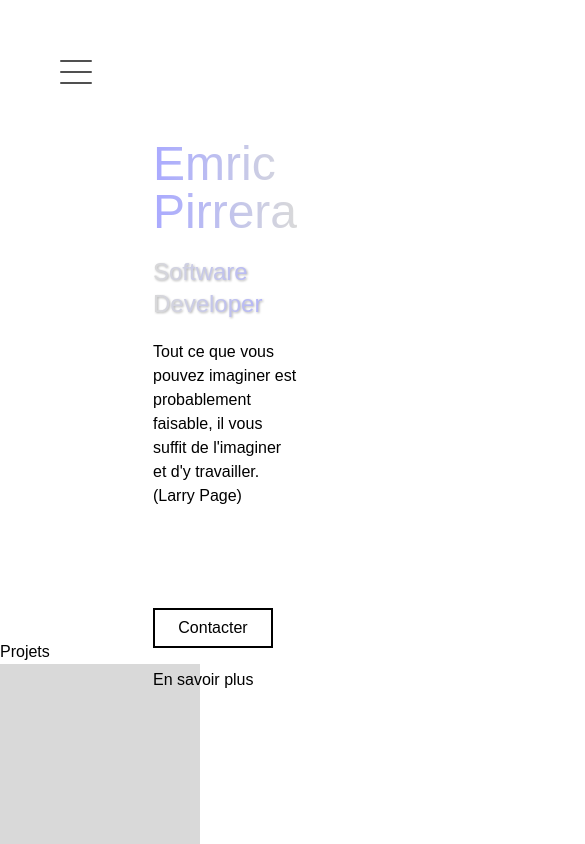
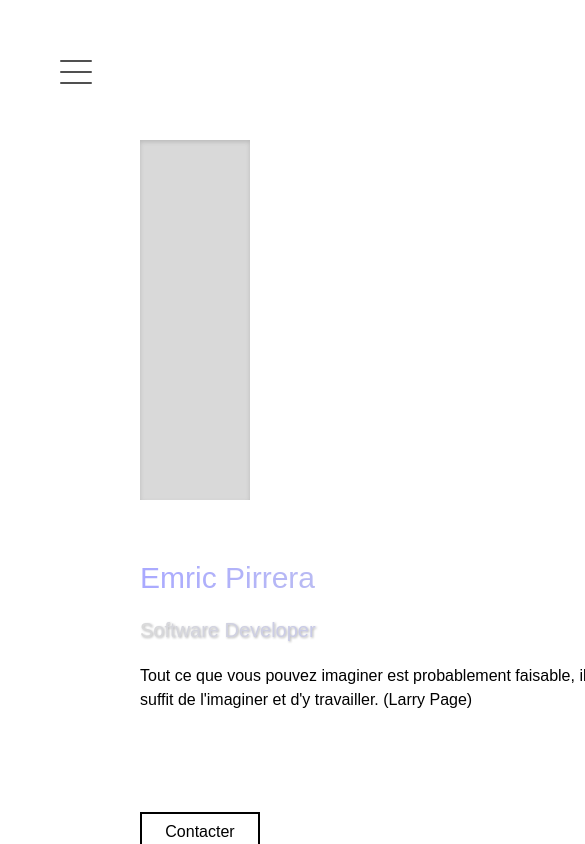
Before and after one commit to MricP/Portfolio, a Vue app: page / in a window 390 px wide. Shown: the top 844 px of the page, 585 px wide, since content can reach past the window. Built offline with nearby package versions, Linux system fonts and the light colour scheme; the HTML template or start-up script is replaced by a standard one; a web font is replaced by a local one.

Commit message:
responsive() -> init home

```diff
--- a/src/views/HomeView.vue
+++ b/src/views/HomeView.vue
@@ -6,14 +6,14 @@ import ProjectContainer from '../components/ProjectContainer.vue';
 
 <template>
     <main>
-        <div class="flex justify-center gap-15 m-35">
-            <div class="w-125 h-90 bg-[#D9D9D9] inset-shadow-sm inset-shadow-[#00000025]"></div>
+        <div class="flex justify-center gap-15 lg:m-35  m-35 sm:m-5 sm:mt-30 flex-col lg:flex-row ">
+            <div class="lg:w-125 md:w-125 h-90 bg-[#D9D9D9] inset-shadow-sm inset-shadow-[#00000025]"></div>
             <div class="flex flex-col space-y-20 gap-5 items-left w-125 h-90">
-                <div class="flex flex-col space-y-5 items-left">
-                    <h1 class="text-5xl bg-gradient-to-r from-[#A9A9FF] to-[#D9D9D9] bg-clip-text text-transparent shadow-inner-text">Emric Pirrera</h1>
-                    <h2 class="text-2xl text-transparent bg-gradient-to-r from-[#D9D9D9] to-[#A9A9FF] bg-clip-text [filter:drop-shadow(1px_1px_1px_rgba(0,0,0,0.3))]">Software Developer</h2>
+                <div class="flex flex-col space-y-5 items-left ">
+                    <h1 class="lg:md:text-5xl text-3xl bg-gradient-to-r from-[#A9A9FF] to-[#D9D9D9] bg-clip-text text-transparent shadow-inner-text">Emric Pirrera</h1>
+                    <h2 class="lg:md:text-2xl text-xl text-transparent bg-gradient-to-r from-[#D9D9D9] to-[#A9A9FF] bg-clip-text [filter:drop-shadow(1px_1px_1px_rgba(0,0,0,0.3))]">Software Developer</h2>
 
-                    <p>Tout ce que vous pouvez imaginer est probablement faisable, il vous suffit de l'imaginer et d'y travailler. (Larry Page)</p>
+                    <p class="sm:text-lg">Tout ce que vous pouvez imaginer est probablement faisable, il vous suffit de l'imaginer et d'y travailler. (Larry Page)</p>
 
                 </div>
                 <div class="flex flex-col space-y-5 items-left">
```
